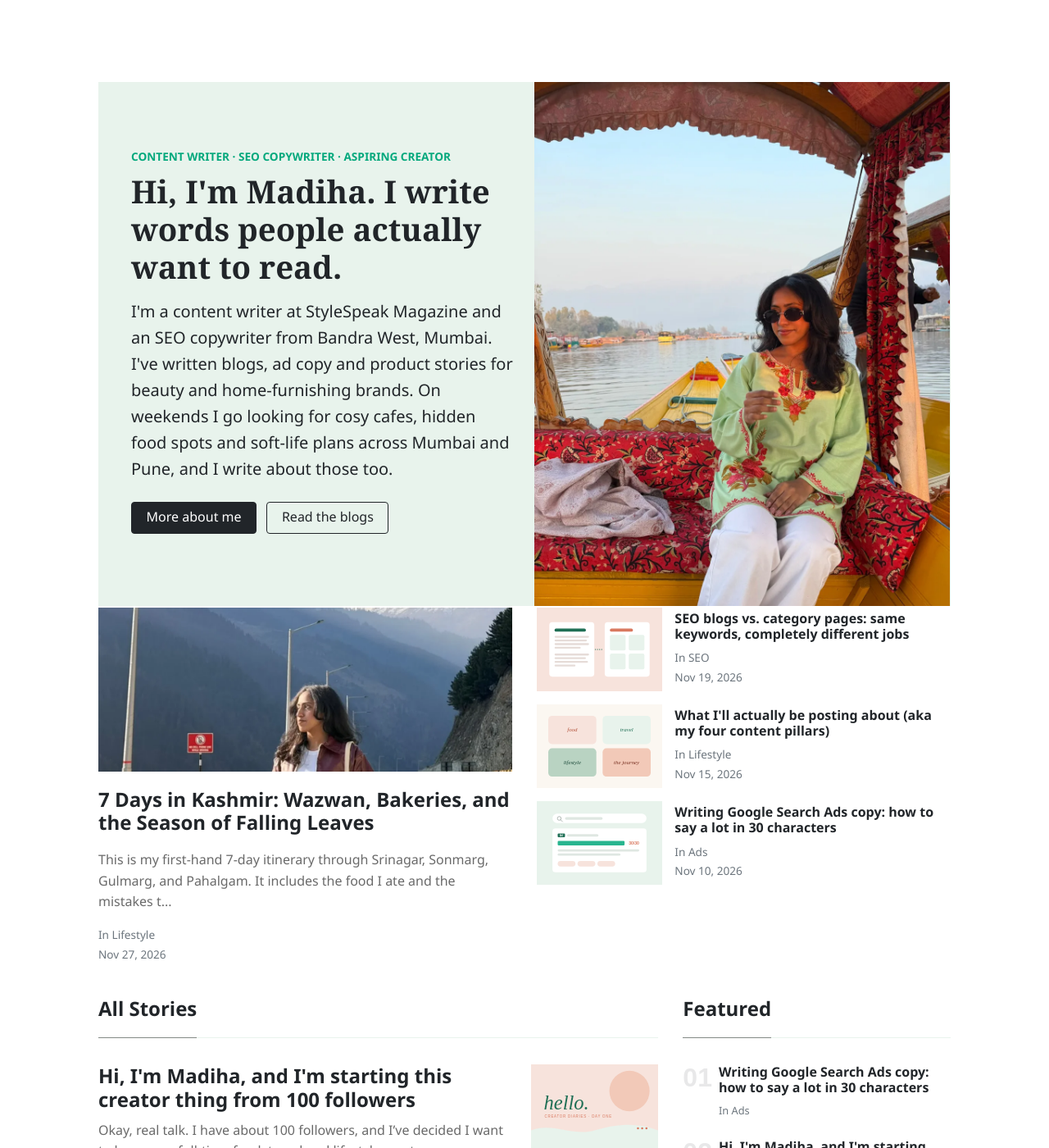
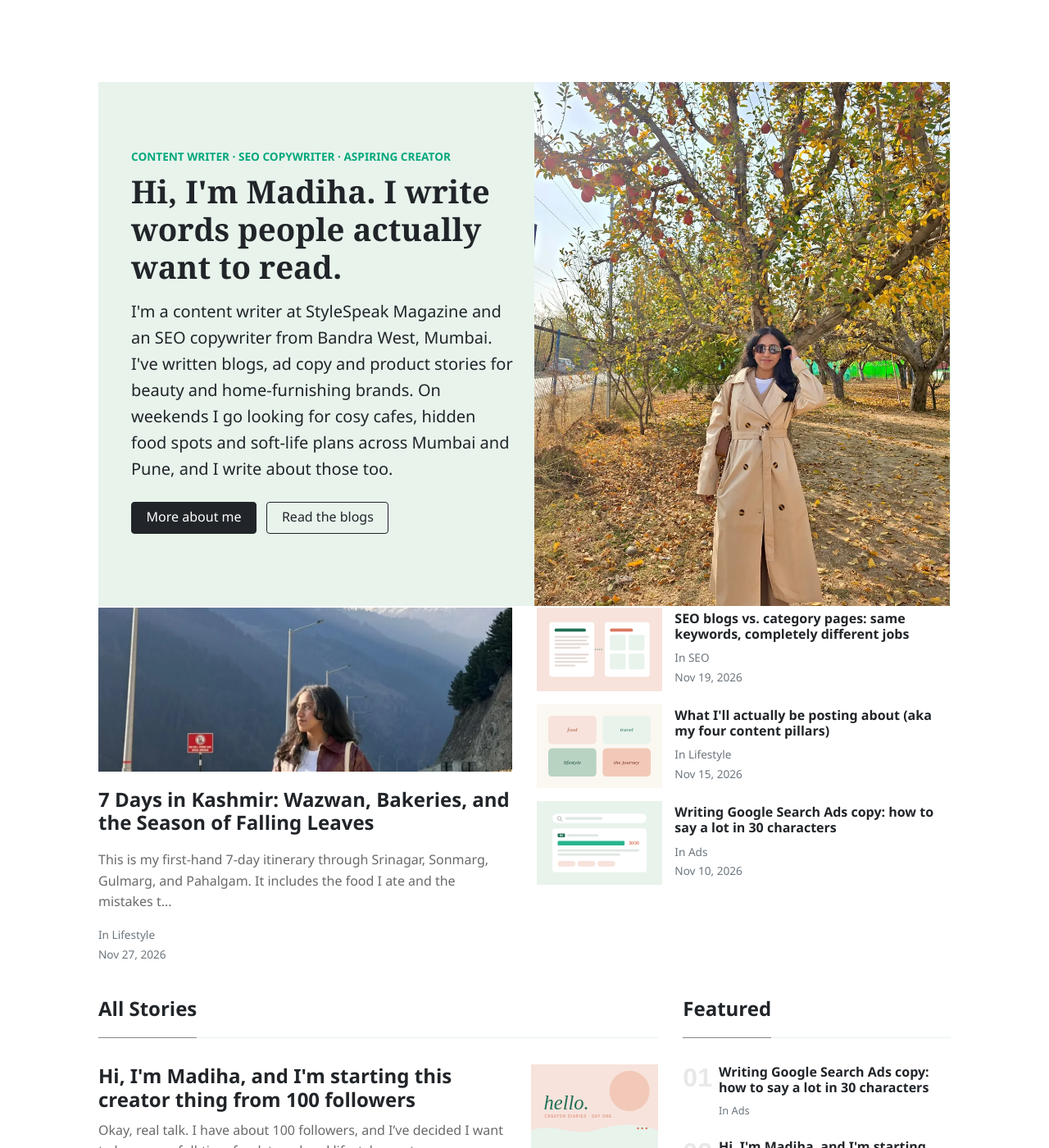
Before and after one commit to madihapatell/madihapatel.github.io, a Jekyll site: the page built from index.html, in a window 1280 px wide and 1400 px high. Shown: the whole window at 82% size. Built offline with Jekyll 4.4.1, drawn with Linux system fonts in a browser that asks for light colours; nearby versions of some CDN libraries; the list of posts is cut into pages by our own code.

Commit message:
Use the orchard photo in the home page intro
Co-Authored-By: Claude Fable 5.2 <noreply@anthropic.com>
Claude-Session: https://claude.ai/code/session_01N4VAPqNX2a1gfwDvwPZoqc

```diff
--- a/assets/css/custom.css
+++ b/assets/css/custom.css
@@ -1,6 +1,6 @@
 .hero-art {
     background-size: cover;
-    background-position: 62% 45%;
+    background-position: 56% 70%;
     min-height: 420px;
 }
 .jumbotron-home h1 {
--- a/index.html
+++ b/index.html
@@ -13,7 +13,7 @@ description: "Content writer at StyleSpeak Magazine and SEO copywriter from Band
     <div class="pl-4 pr-0 h-100 tofront">
         <div class="row justify-content-between">
             <div class="col-md-6 pt-6 pb-6 pr-4 pr-lg-4 align-self-center">
-                <img class="rounded-circle mb-3 d-md-none" src="{{ site.baseurl }}/assets/images/madiha-patel.webp?v={{ site.time | date: '%s' }}" alt="Madiha Patel" width="96" height="96">
+                <img class="rounded-circle mb-3 d-md-none" src="{{ site.baseurl }}/assets/images/madiha-patel-orchard-round.webp?v={{ site.time | date: '%s' }}" alt="Madiha Patel" width="96" height="96">
                 <p class="text-uppercase font-weight-bold small text-success mb-2">Content writer · SEO copywriter · Aspiring creator</p>
                 <h1 class="mb-3">Hi, I'm Madiha. I write words people actually want to read.</h1>
                 <p class="mb-4 lead">
@@ -22,7 +22,7 @@ description: "Content writer at StyleSpeak Magazine and SEO copywriter from Band
                 <a href="{{ site.baseurl }}/about/" class="btn btn-dark mr-2 mb-2">More about me</a>
                 <a href="{{ site.baseurl }}/blogs/" class="btn btn-outline-dark mb-2">Read the blogs</a>
             </div>
-            <div class="col-md-6 d-none d-md-block pr-0 hero-art" role="img" aria-label="Madiha Patel sitting in a shikara on a lake" style="background-image:url({{ site.baseurl }}/assets/images/madiha-patel-shikara.webp?v={{ site.time | date: '%s' }});">
+            <div class="col-md-6 d-none d-md-block pr-0 hero-art" role="img" aria-label="Madiha Patel standing under an apple tree in autumn" style="background-image:url({{ site.baseurl }}/assets/images/madiha-patel-orchard.webp?v={{ site.time | date: '%s' }});">
             </div>
         </div>
     </div>
```
Also changed, not shown: assets/images/madiha-patel-orchard-round.webp (added), assets/images/madiha-patel-orchard.webp (added), assets/images/madiha-patel-shikara.webp (deleted).
